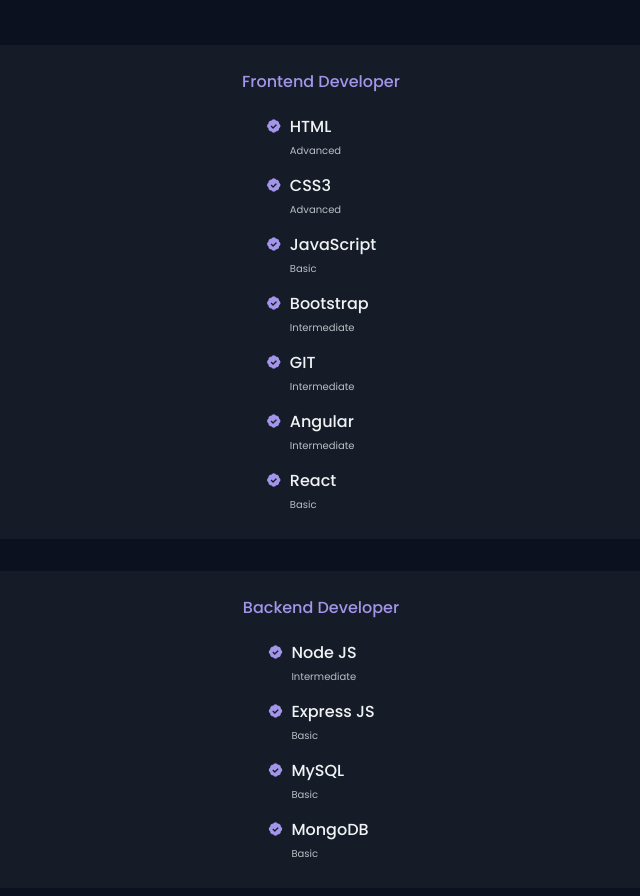
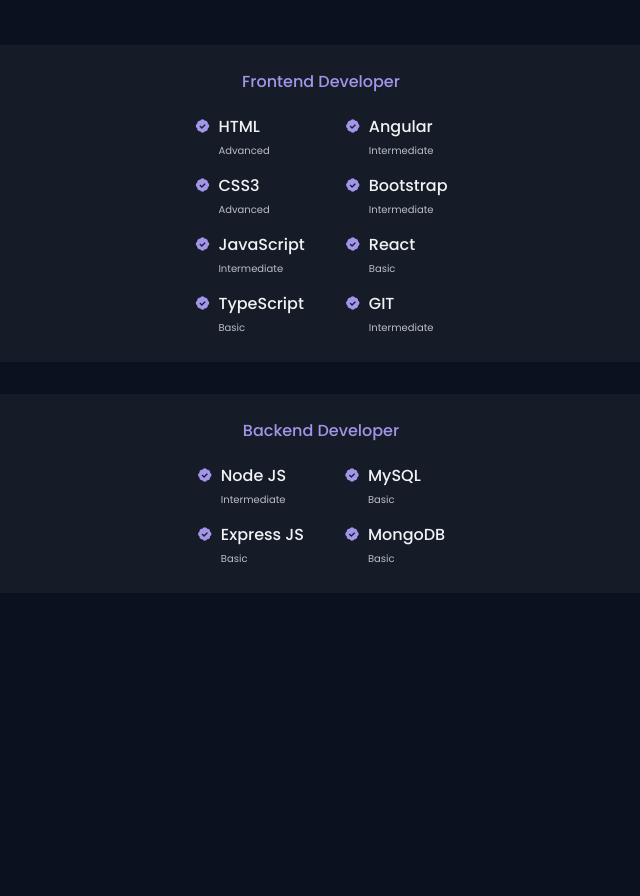
Before and after one commit to DGARROSA77/Portfolio, a plain HTML site: page index.html in a window 1280 px wide. Shown: the part 1507-2403 px from the top of the page, without its empty margins (179-819 px from the left). Drawn offline with nearby package versions, Linux system fonts and the light colour scheme.

Commit message:
Cambio en la estructura html
duplicar skills__group para que se separen en la caja skills__box

```diff
--- a/index.html
+++ b/index.html
@@ -175,7 +175,27 @@
 
                                 <div>
                                     <h3 class="skills__name">JavaScript</h3>
+                                    <span class="skills__level">Intermediate</span>
+                                </div>
+                            </div>
+                            <div class="skills__data">
+                                <i class='bx bxs-badge-check'></i>
+
+                                <div>
+                                    <h3 class="skills__name">TypeScript</h3>
                                     <span class="skills__level">Basic</span>
+                                </div>
+                            </div>
+
+                        </div>
+                        <div class="skills__group">
+
+                            <div class="skills__data">
+                                <i class='bx bxs-badge-check'></i>
+
+                                <div>
+                                    <h3 class="skills__name">Angular</h3>
+                                    <span class="skills__level">Intermediate</span>
                                 </div>
                             </div>
                             <div class="skills__data">
@@ -190,27 +210,20 @@
                                 <i class='bx bxs-badge-check'></i>
 
                                 <div>
-                                    <h3 class="skills__name">GIT</h3>
-                                    <span class="skills__level">Intermediate</span>
+                                    <h3 class="skills__name">React</h3>
+                                    <span class="skills__level">Basic</span>
                                 </div>
                             </div>
                             <div class="skills__data">
                                 <i class='bx bxs-badge-check'></i>
 
                                 <div>
-                                    <h3 class="skills__name">Angular</h3>
+                                    <h3 class="skills__name">GIT</h3>
                                     <span class="skills__level">Intermediate</span>
                                 </div>
                             </div>
-                            <div class="skills__data">
-                                <i class='bx bxs-badge-check'></i>
+                        </div>
 
-                                <div>
-                                    <h3 class="skills__name">React</h3>
-                                    <span class="skills__level">Basic</span>
-                                </div>
-                            </div>
-                        </div>
                     </div>
                 </div>
                 <div class="skills__content">
@@ -234,7 +247,8 @@
                                     <span class="skills__level">Basic</span>
                                 </div>
                             </div>
-
+                        </div>
+                        <div class="skills__group">
                             <div class="skills__data">
                                 <i class='bx bxs-badge-check'></i>
 
@@ -254,6 +268,7 @@
                         </div>
                     </div>
                 </div>
+            </div>
         </section>
 
         <!--=============== SERVICES ===============-->
```
